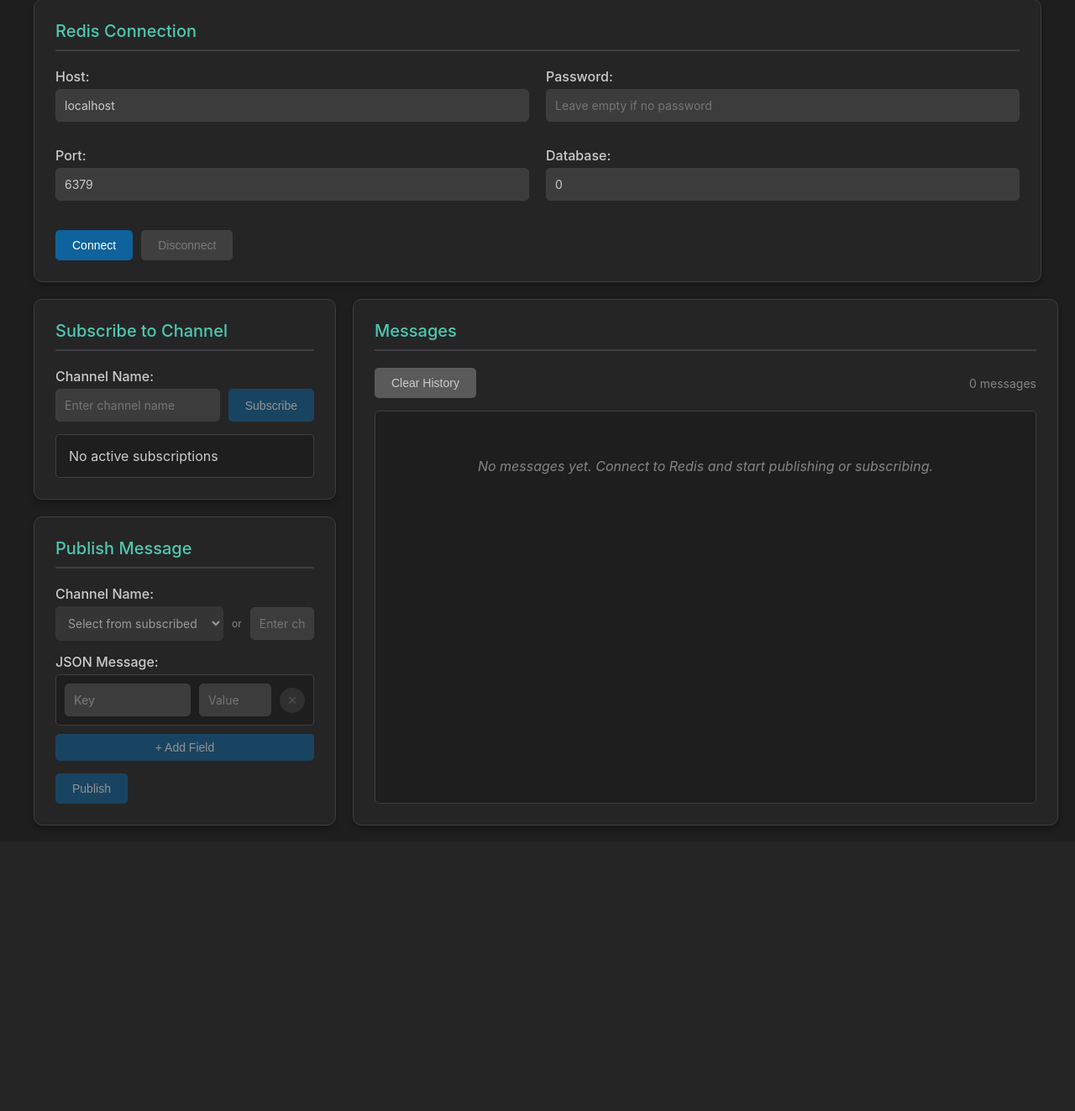
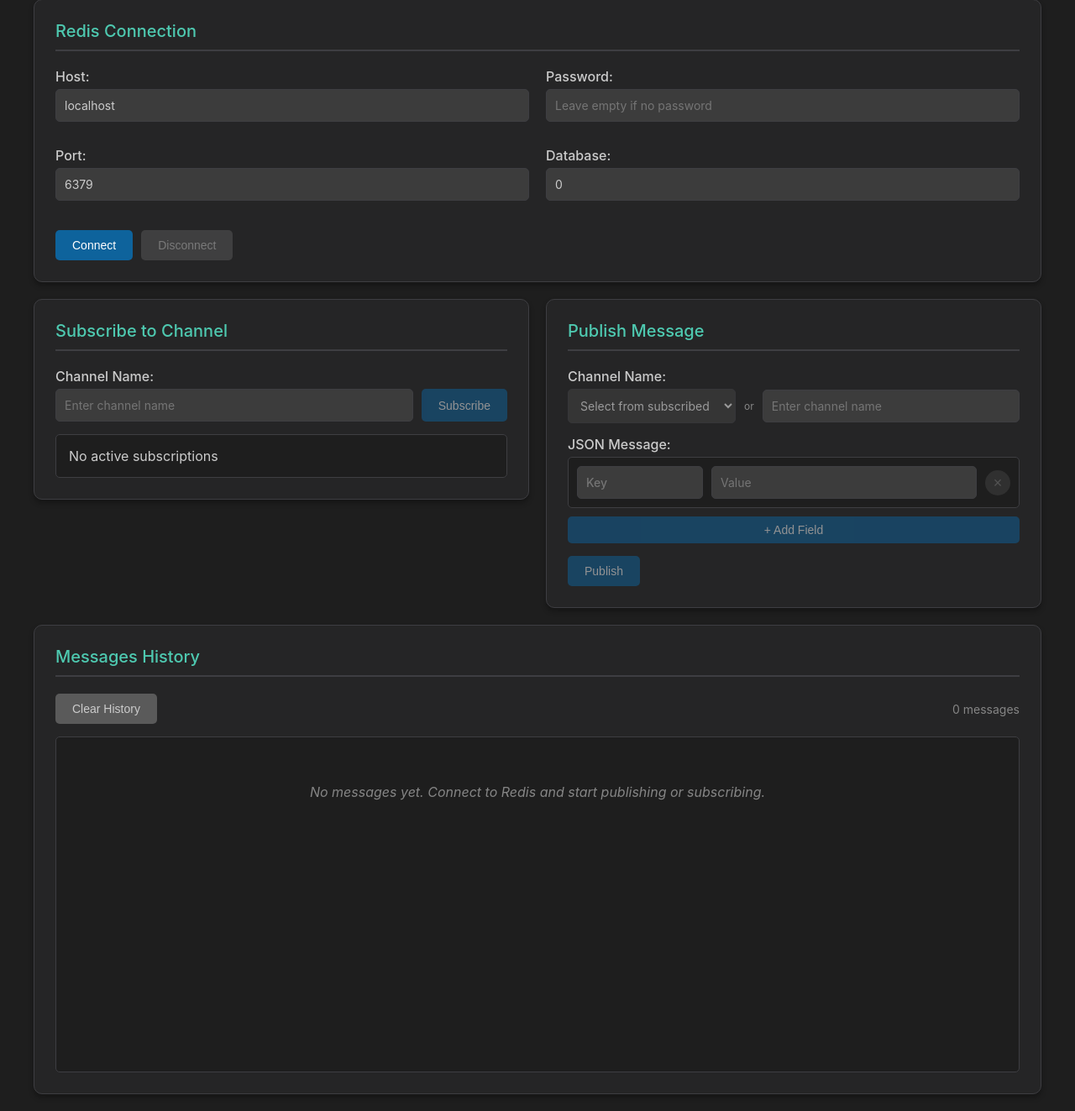
Before and after one commit to Jiooum102/redis_app, a Flask app: page / in a window 1280 px wide. Shown: the part 117-1440 px from the top of the page at 84% size. Before the commit the page ends 1104 px from the top, so only its background shows below. Run offline with Flask 3, Linux system fonts and the light colour scheme; some libraries are stand-ins or nearby versions.

Commit message:
Refactor layout and styling of the second row in the index.html template. Update class names for clarity and improve CSS for the card components, enhancing responsiveness and visual hierarchy in the messaging interface.

```diff
--- a/static/css/style.css
+++ b/static/css/style.css
@@ -104,31 +104,16 @@ header h1 {
     align-items: flex-start;
 }
 
-.left-panel {
-    display: flex;
-    flex-direction: column;
-    gap: 20px;
-    flex: 0 0 30%;
+.second-row .card {
+    flex: 1 1 50%;
     min-width: 0;
     box-sizing: border-box;
-    margin: 0;
-    padding: 0;
-    align-self: stretch;
-}
-
-.left-panel .card {
-    width: 100%;
-    margin: 0;
-    flex-shrink: 0;
 }
 
 .messages-section {
-    flex: 0 0 70%;
-    min-width: 0;
+    width: 100%;
+    max-width: 100%;
     box-sizing: border-box;
-    margin: 0;
-    padding: 0;
-    align-self: stretch;
     display: flex;
     flex-direction: column;
 }
@@ -576,11 +561,7 @@ button[type="submit"]:not(:disabled):hover,
         flex-direction: column;
     }
 
-    .left-panel {
-        flex: 1 1 100%;
-    }
-
-    .messages-section {
+    .second-row .card {
         flex: 1 1 100%;
     }
 
--- a/templates/index.html
+++ b/templates/index.html
@@ -52,9 +52,8 @@
                 <div id="connectionMessage" class="message"></div>
             </section>
 
-            <!-- Second Row: Left Side (1/3) - Subscribe and Publish -->
+            <!-- Second Row: Subscribe to Channel and Publish Message -->
             <div class="second-row">
-            <div class="left-panel">
                 <!-- Subscribe Section -->
                 <section class="card">
                     <h2>Subscribe to Channel</h2>
@@ -102,9 +101,9 @@
                 </section>
             </div>
 
-            <!-- Second Row: Right Side (2/3) - Messages Display Section -->
+            <!-- Third Row: Messages History -->
             <section class="card messages-section">
-                <h2>Messages</h2>
+                <h2>Messages History</h2>
                 <div class="messages-controls">
                     <button type="button" id="clearHistoryBtn">Clear History</button>
                     <span id="messageCount">0 messages</span>
@@ -113,7 +112,6 @@
                     <p class="empty-message">No messages yet. Connect to Redis and start publishing or subscribing.</p>
                 </div>
             </section>
-            </div>
         </div>
     </div>
 
```
